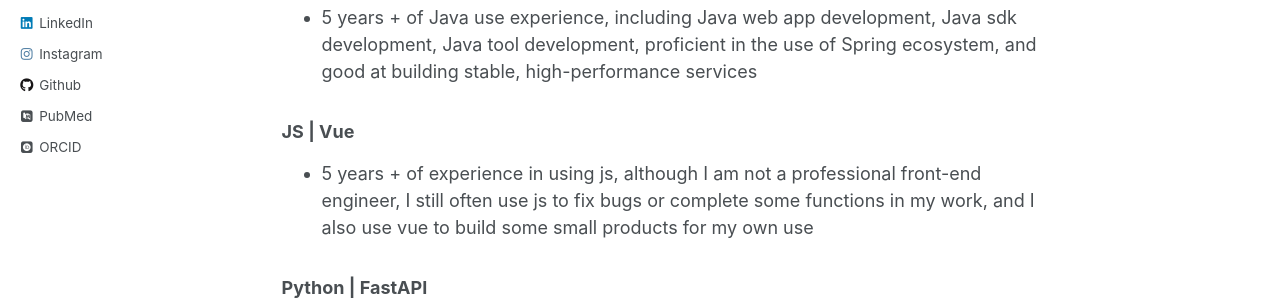
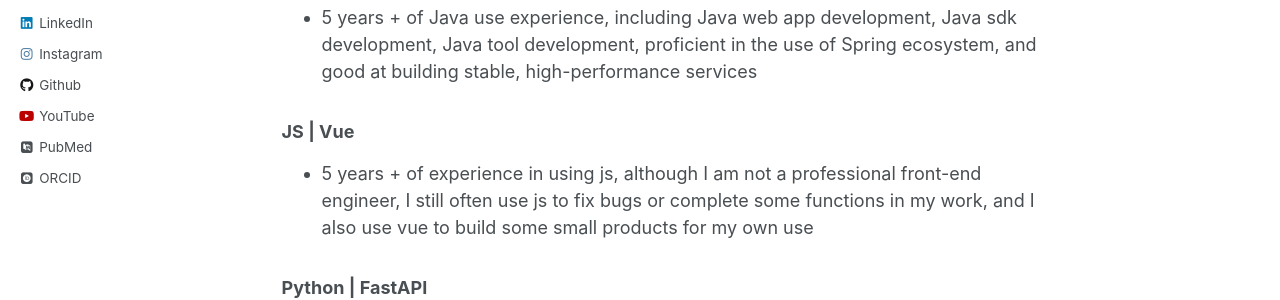
Before and after one commit to zhoutaoq/zhoutaoq.github.io, a Jekyll site: the page built from _pages/about.md, in a window 1280 px wide. Shown: the part 493-793 px from the top of the page. Built offline with Jekyll 4.4.1, drawn with Linux system fonts in a browser that asks for light colours; some web fonts are replaced.

Commit message:
Update _config.yml

```diff
--- a/_config.yml
+++ b/_config.yml
@@ -113,7 +113,7 @@ author:
   vine             :
   weibo            :
   xing             :
-  youtube          :
+  youtube          : "@Hide-zhou"
   wikipedia        :
 
 
```
